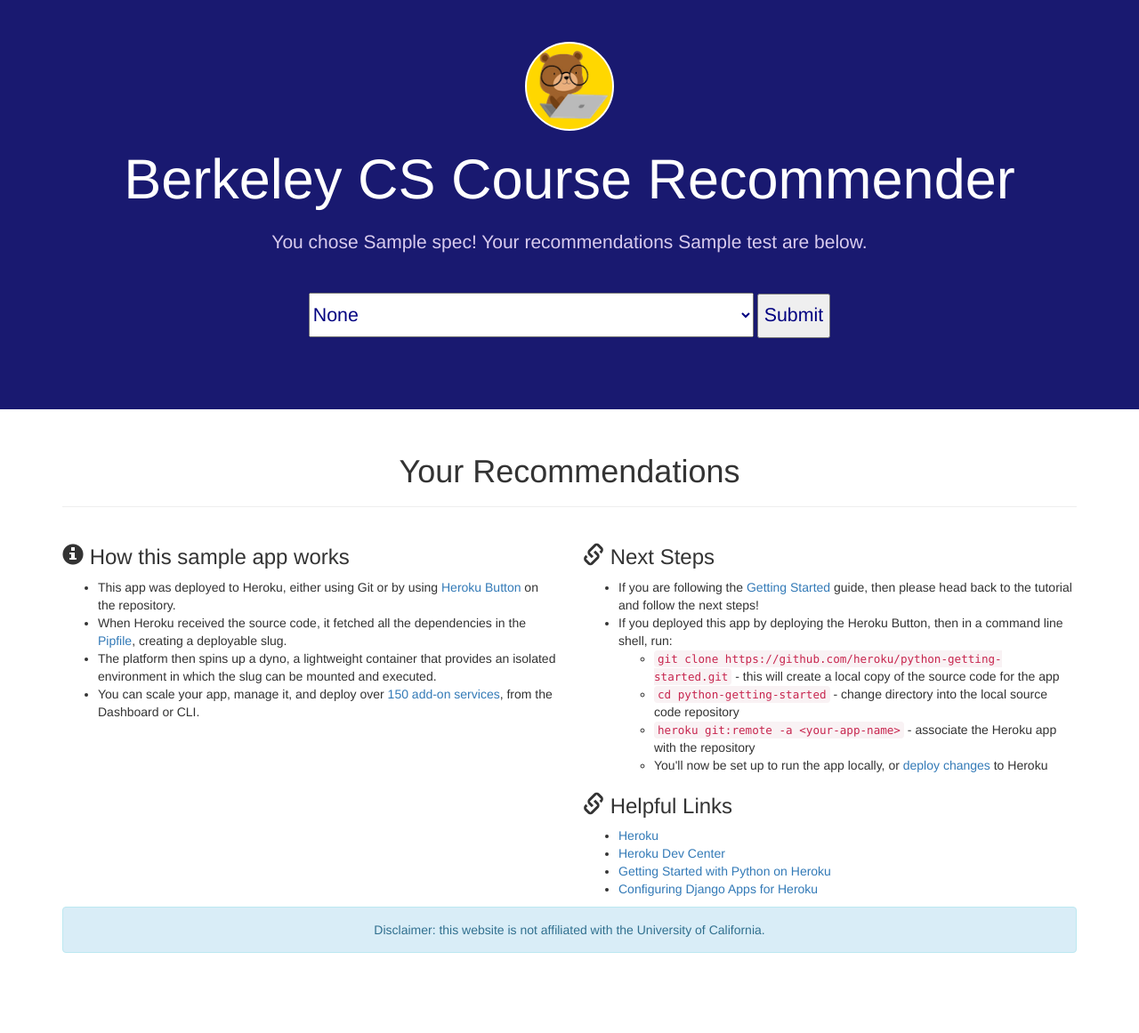
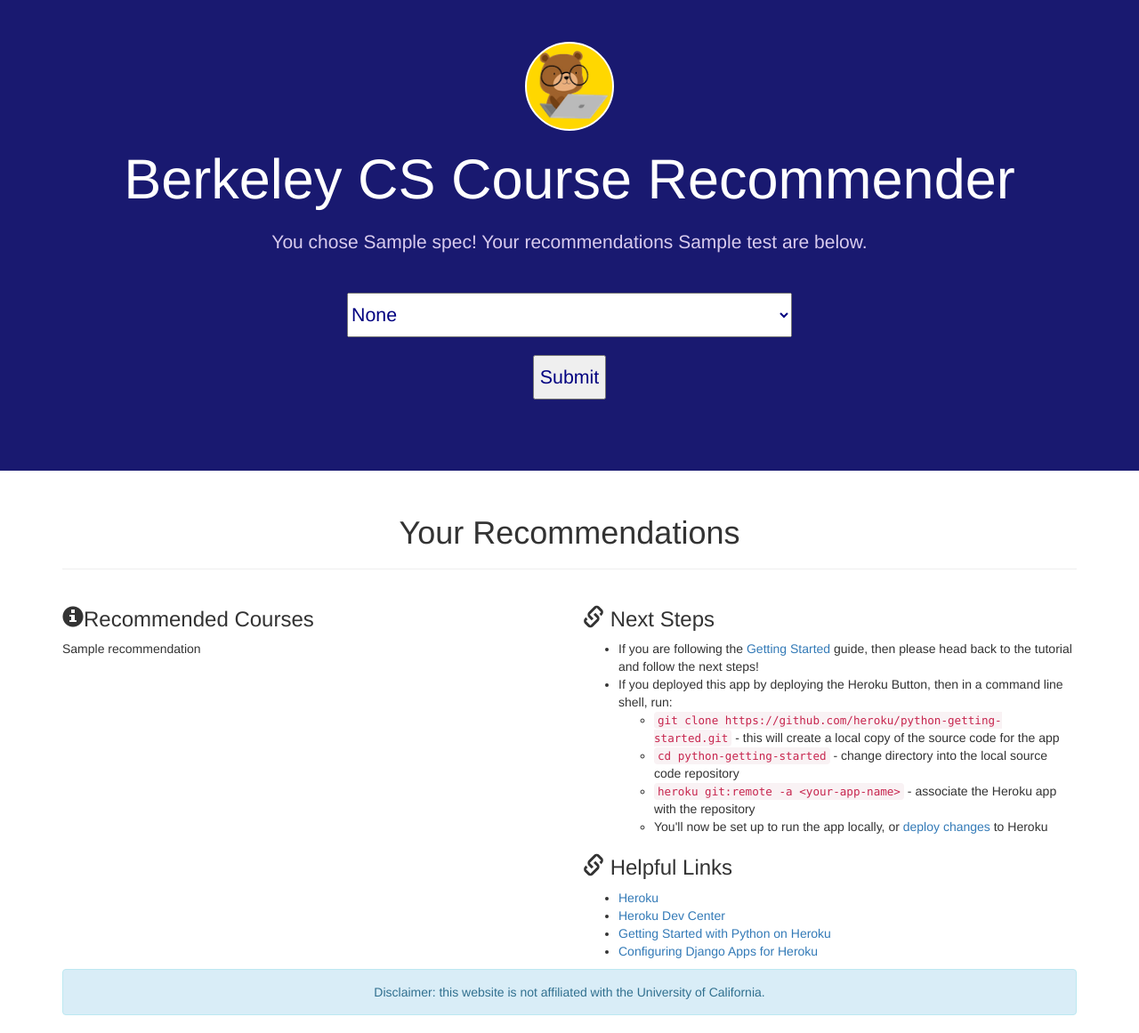
Before and after one commit to abhi1345/course-recommender, a Django app: template hello/templates/index3.html in a window 1280 px wide. Shown: the part 52-1213 px from the top of the page at 89% size. Before the commit the page ends 1123 px from the top, so only its background shows below. Run offline with Django 3.2, Linux system fonts and the light colour scheme; the template is opened without the code that fills it: most values are stand-ins (such as "Sample title", 1, 10 or a date in 2020); some libraries are stand-ins or nearby versions.

Commit message:
added basic text recommendations

```diff
--- a/hello/templates/index3.html
+++ b/hello/templates/index3.html
@@ -20,15 +20,10 @@
           <option value="thy"> Theory</option>
           <option value="hci"> Human-Computer Interaction</option>
       </select>
+      <br><br>
       <input type="submit" style="color: navy; font-size:16pt; height:50px">
     </form>
 
-
-
-      <!--
-      <a type="button" class="btn btn-lg btn-default" href="https://devcenter.heroku.com/articles/getting-started-with-python"><span class="glyphicon glyphicon-flash"></span> Getting Started with Python</a>
-    <a type="button" class="btn btn-lg btn-primary" href="https://github.com/heroku/python-getting-started"><span class="glyphicon glyphicon-download"></span> Source on GitHub</a>
-        -->
   </div>
 </div>
 <div class="container">
@@ -36,14 +31,8 @@
   <hr>
   <div class="row">
     <div class="col-md-6">
-      <h3><span class="glyphicon glyphicon-info-sign"></span> How this sample app works</h3>
-      <ul>
-        <li>This app was deployed to Heroku, either using Git or by using <a href="https://github.com/heroku/python-getting-started">Heroku Button</a> on the repository.</li>
-
-        <li>When Heroku received the source code, it fetched all the dependencies in the <a href="https://github.com/heroku/python-getting-started/blob/master/Pipfile">Pipfile</a>, creating a deployable slug.</li>
-        <li>The platform then spins up a dyno, a lightweight container that provides an isolated environment in which the slug can be mounted and executed.</li>
-        <li>You can scale your app, manage it, and deploy over <a href="https://addons.heroku.com/">150 add-on services</a>, from the Dashboard or CLI.</li>
-      </ul>
+      <h3><span class="glyphicon glyphicon-info-sign"></span>Recommended Courses</h3>
+      <p>{{ recommendation }}</p>
     </div>
     <div class="col-md-6">
       <h3><span class="glyphicon glyphicon-link"></span> Next Steps</h3>
```
Also changed, not shown: hello/views.py (+7 -4 lines).
